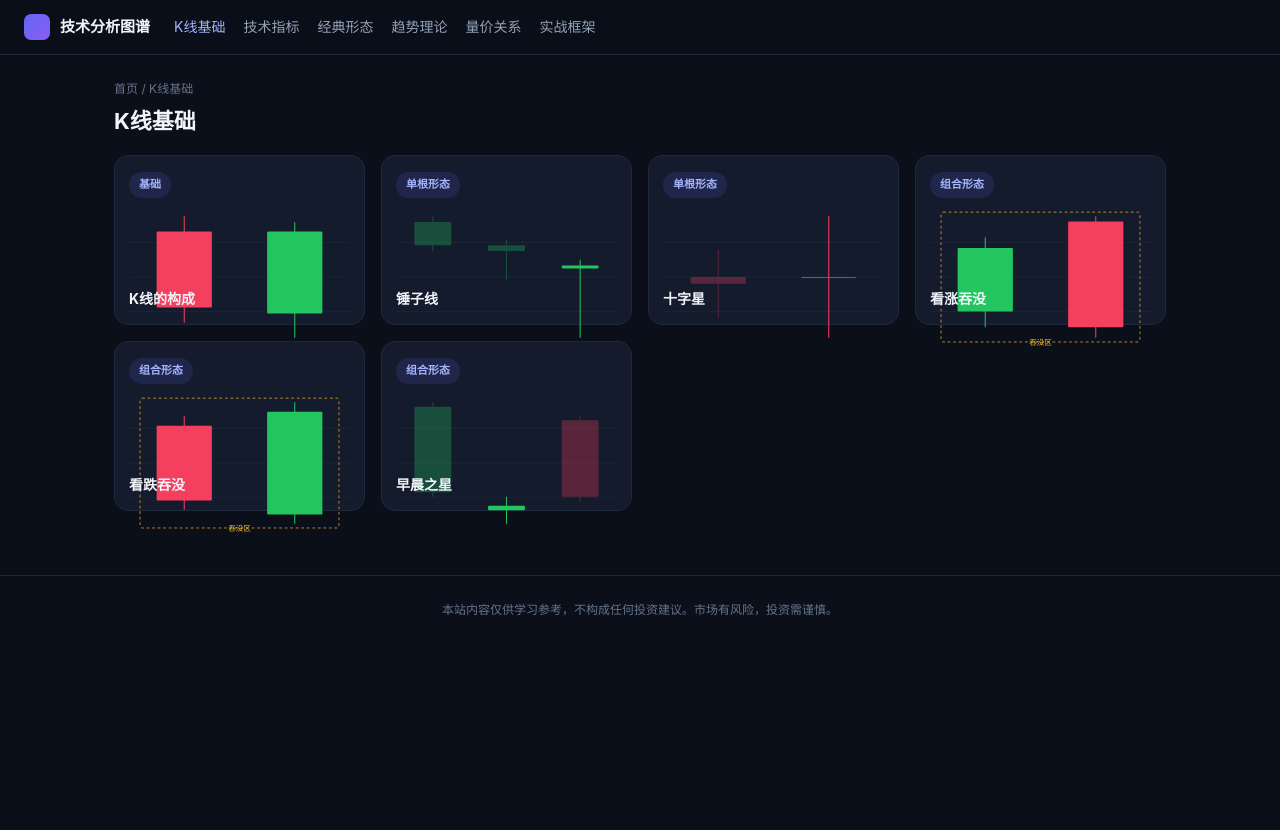
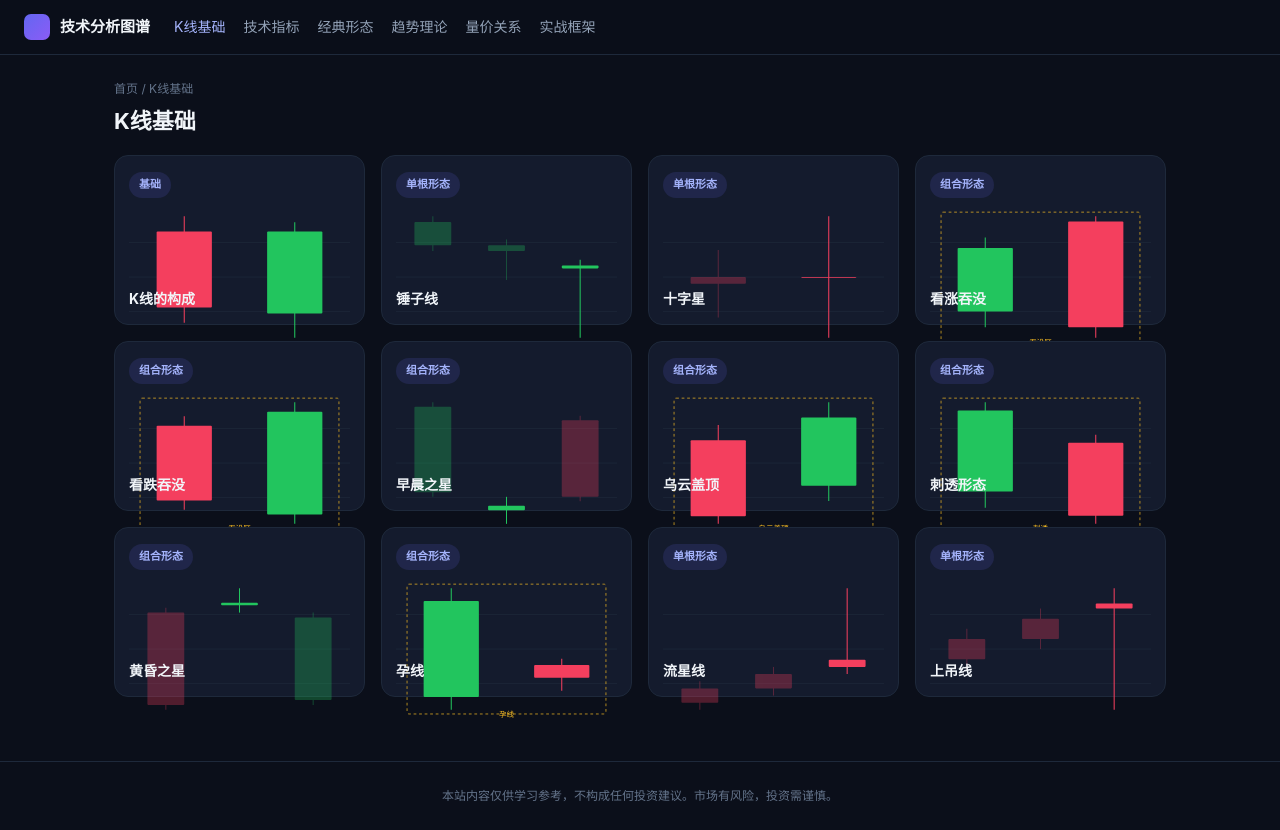
Before and after one commit to windssmile/tanalysis, a React (Vite) app: page /candlestick in a window 1280 px wide. Before the commit the page ends 800 px from the top, so only its background shows below. Built offline with nearby package versions, Linux system fonts and the light colour scheme.

Commit message:
feat: K线基础新增6条目（乌云盖顶/刺透/黄昏之星/孕线/流星/上吊）

```diff
--- a/src/content/topics/candlestick.js
+++ b/src/content/topics/candlestick.js
@@ -172,6 +172,180 @@ export const candlestickTopics = [
       ],
       limitation: '形态识别较主观，A股常无跳空使其打折；仍需结合趋势、量能与支撑位确认，避免在下跌中继处误判。',
     },
-    related: ['bullish-engulfing', 'hammer'],
+    related: ['bullish-engulfing', 'hammer', 'evening-star'],
+  },
+  {
+    id: 'dark-cloud-cover',
+    category: 'candlestick',
+    title: '乌云盖顶',
+    subtitle: 'Dark Cloud Cover',
+    tags: ['组合形态', '反转', '看跌'],
+    chartId: 'dark-cloud-cover',
+    sections: {
+      meaning: '乌云盖顶出现在上涨趋势末端：第一根为大阳线，第二根高开后收出大阴线，且收盘价深入第一根阳线实体的一半以上。它表明多方高开后被空方强力打压，是较强的见顶预警，可视为"未完全吞没"的看跌信号。',
+      identify: [
+        '出现在上涨趋势或高位',
+        '第二根高开（常高于前一日最高），收阴',
+        '阴线收盘深入前阳线实体 50% 以上（越深越弱）',
+      ],
+      metrics: [
+        '阴线收盘 < 前阳线实体中点（深入 >50%；深入越多越接近看跌吞没）',
+        '第二根理想为高开（开盘 ≥ 前阳线收盘或最高）',
+        '深入 100% 即演变为看跌吞没，信号更强',
+        '量能确认：第二根阴线放量（量比 >1.5）',
+      ],
+      usage: [
+        '高位出现可作减仓/离场警示',
+        '深入越多、配合放量与阻力位，可靠性越高',
+        '可将第二根阴线高点作为反弹离场或止损参考',
+      ],
+      limitation: '深入不足一半则不成立；高位震荡中也会出现假信号，需结合趋势与量能，不宜单根定论。',
+    },
+    related: ['piercing-line', 'bearish-engulfing', 'evening-star'],
+  },
+  {
+    id: 'piercing-line',
+    category: 'candlestick',
+    title: '刺透形态',
+    subtitle: 'Piercing Line',
+    tags: ['组合形态', '反转', '看涨'],
+    chartId: 'piercing-line',
+    sections: {
+      meaning: '刺透形态是乌云盖顶的镜像，出现在下跌趋势末端：第一根为大阴线，第二根低开后收出大阳线，且收盘价深入第一根阴线实体的一半以上。它表明空方低开后被多方强力拉回，是较强的见底预警，可视为"未完全吞没"的看涨信号。',
+      identify: [
+        '出现在下跌趋势或低位',
+        '第二根低开（常低于前一日最低），收阳',
+        '阳线收盘深入前阴线实体 50% 以上（越深越强）',
+      ],
+      metrics: [
+        '阳线收盘 > 前阴线实体中点（深入 >50%；深入越多越接近看涨吞没）',
+        '第二根理想为低开（开盘 ≤ 前阴线收盘或最低）',
+        '深入 100% 即演变为看涨吞没，信号更强',
+        '量能确认：第二根阳线放量（量比 >1.5）',
+      ],
+      usage: [
+        '低位出现可作试探性偏多依据',
+        '深入越多、配合放量与支撑位，可靠性越高',
+        '可将第二根阳线低点作为止损参考',
+      ],
+      limitation: '深入不足一半则不成立；震荡市中信号频繁失效，需结合趋势与量能确认。',
+    },
+    related: ['dark-cloud-cover', 'bullish-engulfing', 'hammer'],
+  },
+  {
+    id: 'evening-star',
+    category: 'candlestick',
+    title: '黄昏之星',
+    subtitle: 'Evening Star',
+    tags: ['组合形态', '反转', '看跌'],
+    chartId: 'evening-star',
+    sections: {
+      meaning: '黄昏之星是早晨之星的镜像，由三根 K线组成的顶部反转形态：第一根为延续涨势的大阳线；第二根为高位的小实体星线（多空僵持）；第三根为大阴线，深入第一根阳线实体内部。三根共同刻画出多头衰竭、空头反攻、趋势由涨转跌的过程。',
+      identify: [
+        '出现在上涨趋势末端或高位',
+        '中间星线实体小、位于高位、与两侧拉开（理想有跳空）',
+        '第三根大阴线深入第一根阳线相当部分（越多越强）',
+      ],
+      metrics: [
+        '第一根大阳线：实体占比 ≳ 60%~70%',
+        '第二根星线：实体很小（实体占比 ≲ 10%~15%）',
+        '第三根阴线收盘 ≤ 第一根阳线实体中点（深入 ≥ 50%）',
+        '量能确认：第三根阴线放量（量比 >1.5）',
+      ],
+      usage: [
+        '较可靠的顶部反转组合，可作减仓/离场依据',
+        '第三根放量、星线位置高、深入幅度大则确认度更高',
+        '可将形态最高点作为止损参考',
+      ],
+      limitation: 'A股常无跳空使形态打折；高位震荡中也会误判，需结合趋势、量能与阻力位确认。',
+    },
+    related: ['morning-star', 'dark-cloud-cover', 'shooting-star'],
+  },
+  {
+    id: 'harami',
+    category: 'candlestick',
+    title: '孕线',
+    subtitle: 'Harami',
+    tags: ['组合形态', '变盘', '中性'],
+    chartId: 'harami',
+    sections: {
+      meaning: '孕线由一大一小两根 K线组成，第二根的实体完全被第一根的实体所包含，形如大线"怀抱"小线（内含线/inside bar）。它表明前一方向的力量骤然收敛、动能衰减、市场转入犹豫，常出现在趋势末端，预示变盘——具体方向需后续 K线确认。',
+      identify: [
+        '第二根实体完全落在第一根实体范围之内',
+        '第一根实体较大且顺原趋势，第二根实体小',
+        '出现在明显趋势末端时变盘意义更强',
+      ],
+      metrics: [
+        '第二根实体高低点均在第一根实体之内（开收都被包含）',
+        '第二根实体越小（占比 ≲ 30%）、第一根越大，收敛越显著',
+        '十字孕线（第二根近十字）变盘意义更强',
+        '方向待定：需次日突破第一根实体上/下沿确认',
+      ],
+      usage: [
+        '把它当作"原趋势动能衰竭"的提醒而非方向信号',
+        '等次日向上/向下突破母线实体再顺势操作',
+        '结合所处位置（高位/低位）与量能判断概率',
+      ],
+      limitation: '孕线只说明动能收敛、不指明方向，震荡市中频繁出现、参考价值低；必须依赖后续 K线确认突破方向。',
+    },
+    related: ['doji', 'bullish-engulfing', 'bearish-engulfing'],
+  },
+  {
+    id: 'shooting-star',
+    category: 'candlestick',
+    title: '流星线',
+    subtitle: 'Shooting Star',
+    tags: ['单根形态', '反转', '看跌'],
+    chartId: 'shooting-star',
+    sections: {
+      meaning: '流星线是出现在上涨趋势末端的单根反转形态：实体较小且位于价格区间下端，上影线很长（通常为实体的 2 倍以上），几乎没有下影线。它表明盘中一度大幅冲高，但卖方将价格强力打回收盘，上方抛压沉重、多方力量衰竭。',
+      identify: [
+        '出现在明显的上涨趋势之后或高位',
+        '上影线长度 ≥ 实体的 2 倍，下影线极短或没有',
+        '实体颜色不限，收阴（绿）信号更强',
+      ],
+      metrics: [
+        '上影线 ≥ 实体 ×2（越长越显著）',
+        '下影线 ≲ 实体 ×0.3（接近于无）',
+        '实体位于当日区间下端，实体占比 ≲ 1/3',
+        '确认：次日收阴或跌破流星线最低价',
+      ],
+      usage: [
+        '视为上涨动能衰竭、潜在见顶的预警',
+        '需等次日收阴或放量下跌确认',
+        '结合阻力位、量能判断更可靠',
+      ],
+      limitation: '流星线只是"可能反转"的提示，上涨中继时也会出现长上影；不确认就摸顶做空风险大，须设好止损。',
+    },
+    related: ['hanging-man', 'bearish-engulfing', 'evening-star'],
+  },
+  {
+    id: 'hanging-man',
+    category: 'candlestick',
+    title: '上吊线',
+    subtitle: 'Hanging Man',
+    tags: ['单根形态', '反转', '看跌'],
+    chartId: 'hanging-man',
+    sections: {
+      meaning: '上吊线与锤子线形状相同——实体小、位于区间上端、下影线很长——但出现的位置相反：它出现在上涨趋势的高位。长下影说明盘中一度被大幅抛售，虽被拉回，却暴露出获利盘开始松动、下方抛压渐增，是见顶预警信号。',
+      identify: [
+        '出现在上涨趋势末端或高位（位置是关键）',
+        '下影线长度 ≥ 实体的 2 倍，上影线极短或没有',
+        '形状同锤子线，但锤子在底部、上吊在顶部',
+      ],
+      metrics: [
+        '下影线 ≥ 实体 ×2，上影线 ≲ 实体 ×0.3',
+        '实体位于当日区间上端，实体占比 ≲ 1/3',
+        '收阴（绿）的上吊线信号更强',
+        '确认：次日低开或收盘跌破上吊线实体',
+      ],
+      usage: [
+        '高位出现视为见顶预警，需次日下跌确认',
+        '与锤子线靠"所处位置"区分，不可只看形状',
+        '配合放量、阻力位判断更可靠',
+      ],
+      limitation: '单根信号、确认前不可贸然离场；强势上涨中长下影也可能只是回踩获支撑，须结合趋势与量能。',
+    },
+    related: ['shooting-star', 'hammer', 'dark-cloud-cover'],
   },
 ]
```
Also changed, not shown: 1 other file (tests, documents, lock files or other folders).
